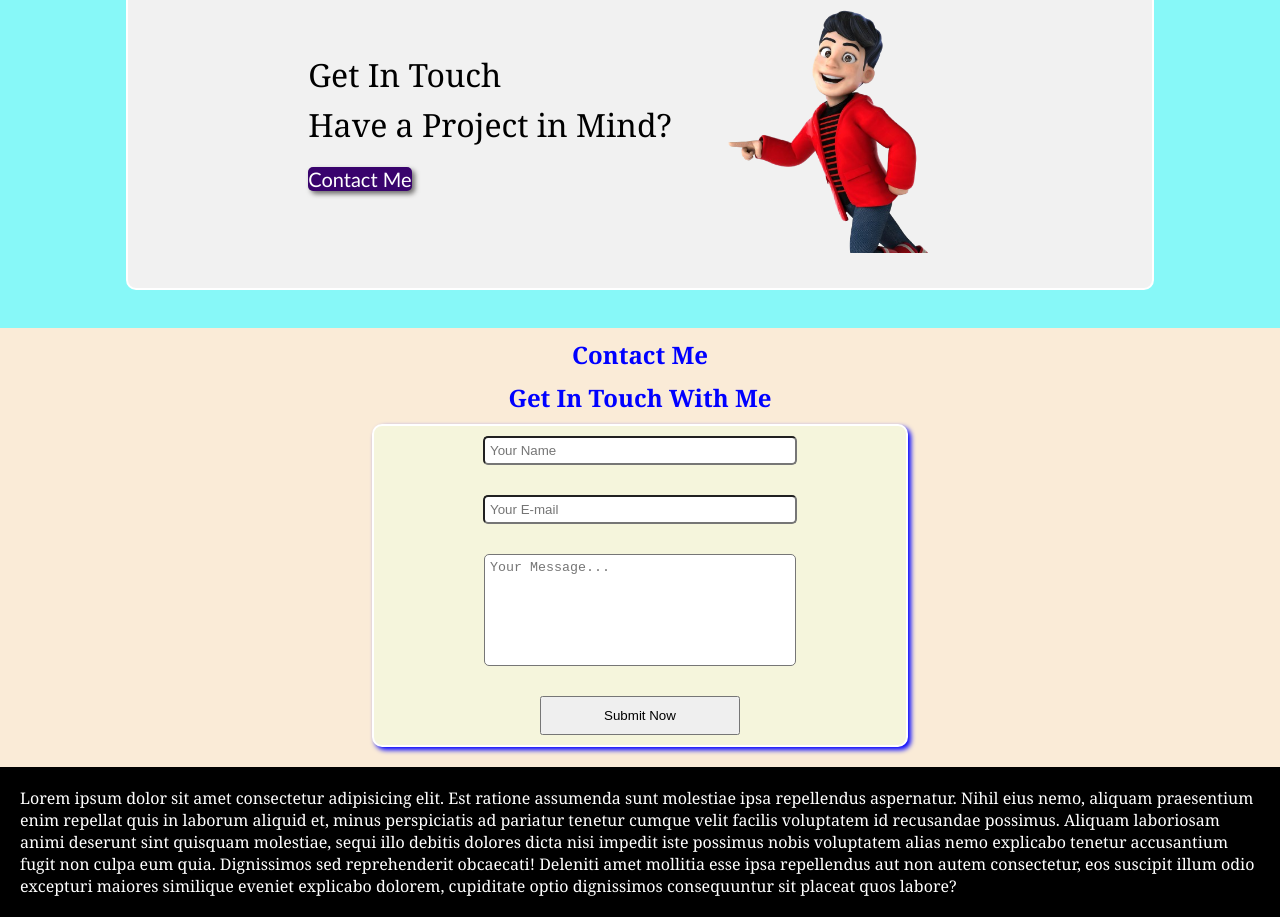
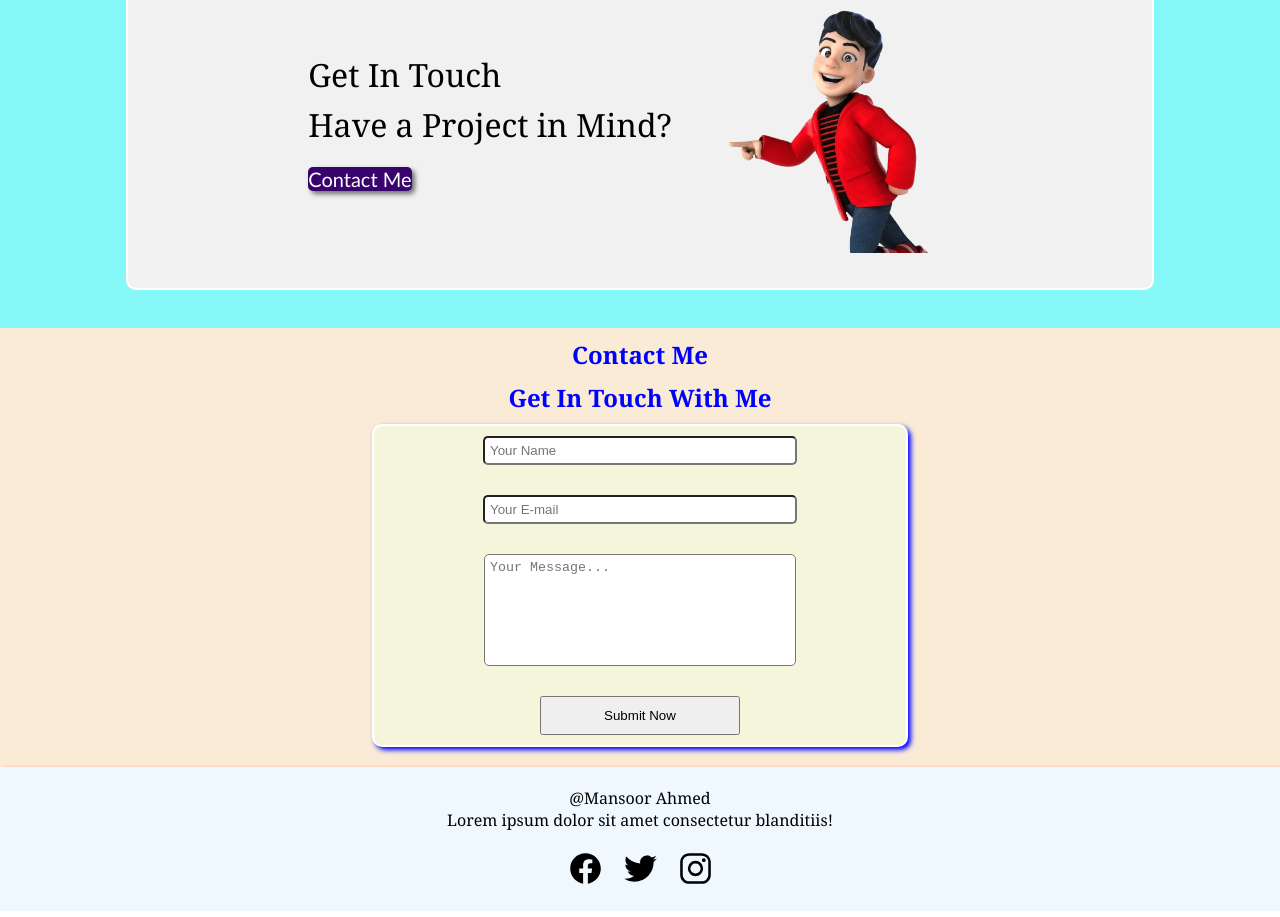
Before and after one commit to Shahzeb40/mansoor, a plain HTML site: page index.html in a window 1280 px wide. Shown: the part 2298-3215 px from the top of the page. Drawn offline with Linux system fonts and the light colour scheme.

Commit message:
mansoor website updated

```diff
--- a/index.html
+++ b/index.html
@@ -22,7 +22,7 @@
             <li><a href="#about">About Me</a></li>
             <li><a href="#skills">My Skills</a></li>
             <li><a href="#">Portfolio</a></li>
-            <li><a href="#">Contact Me</a></li>
+            <li><a href="#contact">Contact Me</a></li>
         </ul>
         <ul>
             <li><a href="#header">Mansoor Ahmed</a></li>
@@ -30,7 +30,7 @@
             <li class="hideonmobile"><a href="#about">About Me</a></li>
             <li class="hideonmobile"><a href="#skills">My Skills</a></li>
             <li class="hideonmobile"><a href="#">Portfolio</a></li>
-            <li class="hideonmobile"><a href="#">Contact Me</a></li>
+            <li class="hideonmobile"><a href="#contact">Contact Me</a></li>
             <li class="hideonmobile"><a href="#"><button>Lets Chat</button></a></li>
             <li class="menu-button" onclick="showSidebar()"><a href="#"><svg xmlns="http://www.w3.org/2000/svg"
                         height="24" viewBox="0 -960 960 960" width="24">
@@ -181,7 +181,28 @@
         </form>
     </section>
 <footer>
-    <p>Lorem ipsum dolor sit amet consectetur adipisicing elit. Est ratione assumenda sunt molestiae ipsa repellendus aspernatur. Nihil eius nemo, aliquam praesentium enim repellat quis in laborum aliquid et, minus perspiciatis ad pariatur tenetur cumque velit facilis voluptatem id recusandae possimus. Aliquam laboriosam animi deserunt sint quisquam molestiae, sequi illo debitis dolores dicta nisi impedit iste possimus nobis voluptatem alias nemo explicabo tenetur accusantium fugit non culpa eum quia. Dignissimos sed reprehenderit obcaecati! Deleniti amet mollitia esse ipsa repellendus aut non autem consectetur, eos suscipit illum odio excepturi maiores similique eveniet explicabo dolorem, cupiditate optio dignissimos consequuntur sit placeat quos labore?</p>
+    <p>@Mansoor Ahmed</p>
+    <p>Lorem ipsum dolor sit amet consectetur blanditiis!</p>
+    <div class="footer-icons">
+        <ul>
+            <li><a href="#"><svg xmlns="http://www.w3.org/2000/svg" class="ionicon" viewBox="0 0 512 512">
+                        <path
+                            d="M480 257.35c0-123.7-100.3-224-224-224s-224 100.3-224 224c0 111.8 81.9 204.47 189 221.29V322.12h-56.89v-64.77H221V208c0-56.13 33.45-87.16 84.61-87.16 24.51 0 50.15 4.38 50.15 4.38v55.13H327.5c-27.81 0-36.51 17.26-36.51 35v42h62.12l-9.92 64.77H291v156.54c107.1-16.81 189-109.48 189-221.31z"
+                            fill-rule="evenodd" />
+                    </svg></a></li>
+            <li><a href="#"><svg xmlns="http://www.w3.org/2000/svg" class="ionicon" viewBox="0 0 512 512">
+                        <path
+                            d="M496 109.5a201.8 201.8 0 01-56.55 15.3 97.51 97.51 0 0043.33-53.6 197.74 197.74 0 01-62.56 23.5A99.14 99.14 0 00348.31 64c-54.42 0-98.46 43.4-98.46 96.9a93.21 93.21 0 002.54 22.1 280.7 280.7 0 01-203-101.3A95.69 95.69 0 0036 130.4c0 33.6 17.53 63.3 44 80.7A97.5 97.5 0 0135.22 199v1.2c0 47 34 86.1 79 95a100.76 100.76 0 01-25.94 3.4 94.38 94.38 0 01-18.51-1.8c12.51 38.5 48.92 66.5 92.05 67.3A199.59 199.59 0 0139.5 405.6a203 203 0 01-23.5-1.4A278.68 278.68 0 00166.74 448c181.36 0 280.44-147.7 280.44-275.8 0-4.2-.11-8.4-.31-12.5A198.48 198.48 0 00496 109.5z" />
+                    </svg></a></li>
+            <li><a href="#"><svg xmlns="http://www.w3.org/2000/svg" class="ionicon" viewBox="0 0 512 512">
+                        <path
+                            d="M349.33 69.33a93.62 93.62 0 0193.34 93.34v186.66a93.62 93.62 0 01-93.34 93.34H162.67a93.62 93.62 0 01-93.34-93.34V162.67a93.62 93.62 0 0193.34-93.34h186.66m0-37.33H162.67C90.8 32 32 90.8 32 162.67v186.66C32 421.2 90.8 480 162.67 480h186.66C421.2 480 480 421.2 480 349.33V162.67C480 90.8 421.2 32 349.33 32z" />
+                        <path
+                            d="M377.33 162.67a28 28 0 1128-28 27.94 27.94 0 01-28 28zM256 181.33A74.67 74.67 0 11181.33 256 74.75 74.75 0 01256 181.33m0-37.33a112 112 0 10112 112 112 112 0 00-112-112z" />
+                    </svg></a></li>
+        </ul>
+    </div>
+</div>
 </footer>
 </body>
 <script>
--- a/style.css
+++ b/style.css
@@ -483,9 +483,26 @@ textarea{
 
 footer{
     padding: 20px;
-    background-color: black;
-    color: white;
+    display: flex;
+    justify-content: center;
+    flex-direction: column;
+    background-color: aliceblue;
+    box-shadow: 3px 3px 5px red;
+    align-items: center;
 }
+
+.footer-icons ul li a svg{
+    height: 35px;
+    width: 35px;
+}
+
+.footer-icons ul{
+    display: flex;
+    gap: 20px;
+    margin-top: 20px;
+}
+
+
 
 /* ....................START OF MEDIA QUERIES.......................  */
 @media(max-width: 1200px) {}
```
